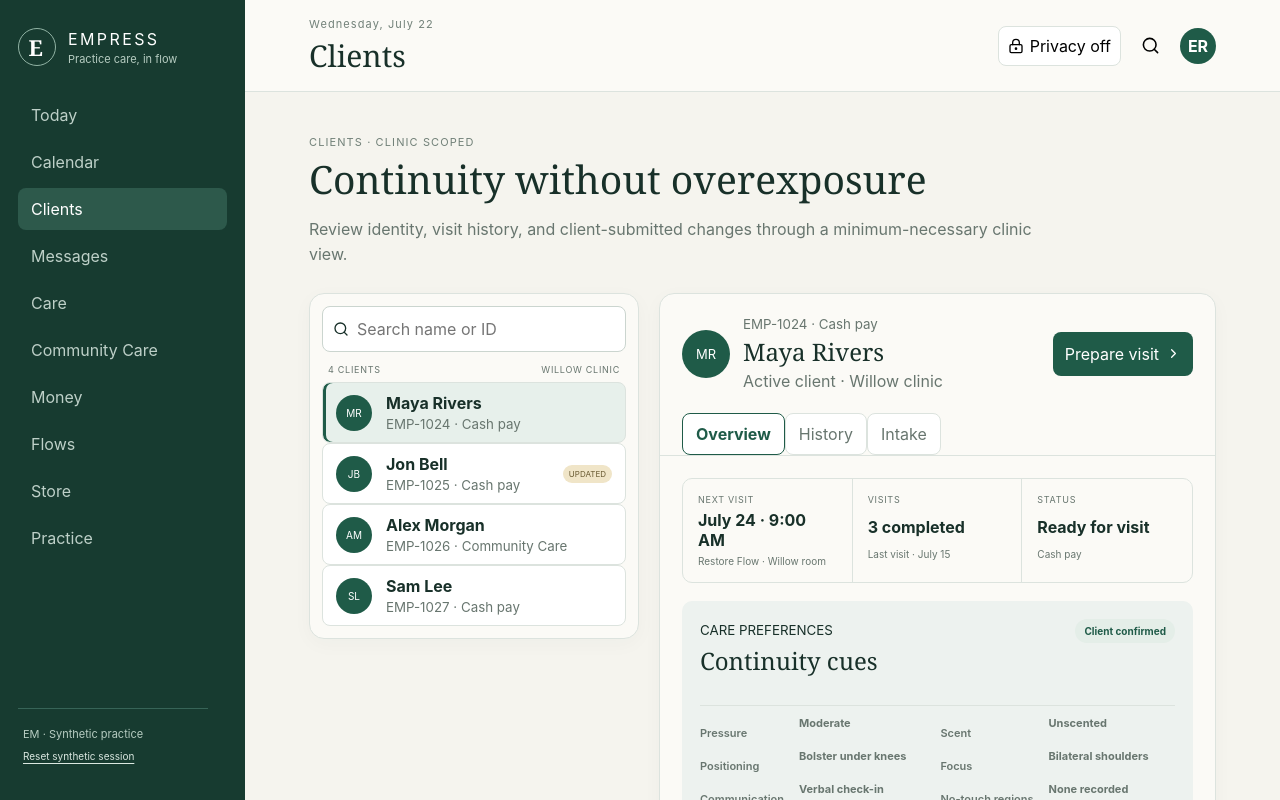
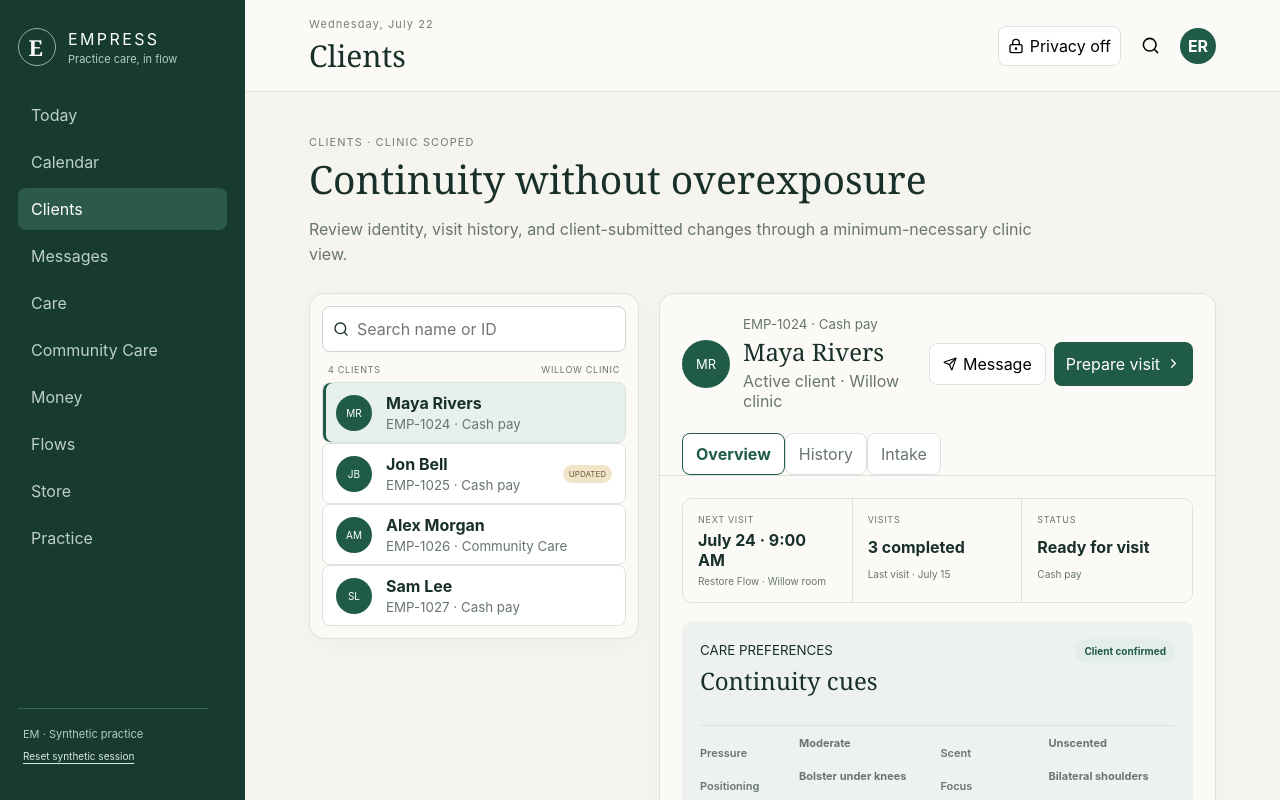
Before and after one commit to edidasken/empress, a React (Vite) app: page / in a window 1280 px wide. Both pictures are taken after a click on the button "Clients". Shown: the top 800 px of the page. Built offline with nearby package versions, Linux system fonts and the light colour scheme.

Commit message:
Connect messaging to client continuity

```diff
--- a/src/enhancements.css
+++ b/src/enhancements.css
@@ -251,6 +251,7 @@ button:disabled { cursor: not-allowed; }
 .task-row.done { opacity: .58; }
 .task-row.done > button { background: var(--green) !important; }
 .task-row.done b { text-decoration: line-through; }
+.queue-link { display: flex; width: 100%; justify-content: center; align-items: center; gap: 7px; margin-top: 10px; color: var(--green); }
 .all-clear { display: flex; gap: 9px; align-items: center; padding: 12px; margin-top: 10px; border-radius: 9px; background: #e5eee9; color: var(--green); }
 .all-clear span { display: grid; font-size: 11px; }
 .clients-layout { display: grid; grid-template-columns: 330px 1fr; gap: 20px; align-items: start; }
@@ -271,6 +272,8 @@ button:disabled { cursor: not-allowed; }
 .client-profile-head h3 { margin: 0; }
 .client-profile-head small, .client-profile-head span { color: var(--muted); }
 .client-profile-head .primary { width: auto; }
+.client-actions { display: flex; gap: 8px; align-items: center; }
+.client-actions > button { display: flex; align-items: center; gap: 6px; white-space: nowrap; }
 .client-tabs { display: flex; padding: 0 22px; border-bottom: 1px solid var(--line); }
 .client-tabs button { position: relative; border: 0; border-bottom: 2px solid transparent; border-radius: 0; background: transparent; padding: 12px 16px; color: var(--muted); }
 .client-tabs button.selected { border-color: var(--green); color: var(--green); font-weight: 700; }
@@ -379,6 +382,8 @@ button:disabled { cursor: not-allowed; }
   .store-product h3, .store-product p { min-height: 0; }
   .client-profile-head { grid-template-columns: auto 1fr; }
   .client-profile-head .primary { grid-column: 1 / -1; width: 100%; }
+  .client-actions { grid-column: 1 / -1; }
+  .client-actions > button { flex: 1; justify-content: center; }
   .client-metrics { grid-template-columns: 1fr; }
   .client-metrics > div { border-right: 0; border-bottom: 1px solid var(--line); }
   .preference-panel dl { grid-template-columns: auto 1fr; }
--- a/src/main.tsx
+++ b/src/main.tsx
@@ -44,7 +44,11 @@ import {
 } from "./messages";
 import { searchForView, viewFromSearch } from "./routing";
 import { resourceConflicts, type ScheduleBlock } from "./schedule";
-import { clearEmpressSession, useSessionState } from "./session";
+import {
+  clearEmpressSession,
+  useSessionState,
+  writeSessionValue,
+} from "./session";
 import "./styles.css";
 import "./enhancements.css";
 const nav = [
@@ -291,10 +295,30 @@ function Route({
   onGo: (view: string) => void;
 }) {
   if (view === "Today")
-    return <Today privacy={privacy} onPrepare={() => onGo("Care")} />;
+    return (
+      <Today
+        privacy={privacy}
+        onPrepare={() => onGo("Care")}
+        onMessage={() => onGo("Messages")}
+      />
+    );
   if (view === "Calendar") return <Calendar privacy={privacy} />;
   if (view === "Clients")
-    return <Clients privacy={privacy} onPrepare={() => onGo("Care")} />;
+    return (
+      <Clients
+        privacy={privacy}
+        onPrepare={() => onGo("Care")}
+        onMessage={(index) => {
+          writeSessionValue("messages:selected-client", index);
+          writeSessionValue(
+            "messages:channel",
+            messageClients[index].consent.sms ? "sms" : "email",
+          );
+          writeSessionValue("messages:draft", "");
+          onGo("Messages");
+        }}
+      />
+    );
   if (view === "Messages") return <Messages privacy={privacy} />;
   if (view === "Care") return <Care privacy={privacy} />;
   if (view === "Community Care") return <Community />;
@@ -332,9 +356,11 @@ function Shell({
 function Today({
   privacy,
   onPrepare,
+  onMessage,
 }: {
   privacy: boolean;
   onPrepare: () => void;
+  onMessage: () => void;
 }) {
   const [visitStatus, setVisitStatus] = useSessionState<Status>(
     "today:visit-status",
@@ -443,6 +469,9 @@ function Today({
               </span>
             </div>
           ))}
+          <button className="queue-link" onClick={onMessage}>
+            <Send size={14} /> Open client communication queue
+          </button>
           {!remaining && (
             <div className="all-clear">
               <CheckCircle2 />
@@ -781,9 +810,11 @@ const clientRecords = people.map((name, index) => ({
 function Clients({
   privacy,
   onPrepare,
+  onMessage,
 }: {
   privacy: boolean;
   onPrepare: () => void;
+  onMessage: (index: number) => void;
 }) {
   const [q, setQ] = useState("");
   const [selected, setSelected] = useState(0);
@@ -881,9 +912,14 @@ function Clients({
               <h3>{displayName}</h3>
               <span>Active client · Willow clinic</span>
             </div>
-            <button className="primary" onClick={onPrepare}>
-              Prepare visit <ChevronRight size={15} />
-            </button>
+            <div className="client-actions">
+              <button onClick={() => onMessage(selected)}>
+                <Send size={14} /> Message
+              </button>
+              <button className="primary" onClick={onPrepare}>
+                Prepare visit <ChevronRight size={15} />
+              </button>
+            </div>
           </div>
           <div
             className="client-tabs"
--- a/src/session.ts
+++ b/src/session.ts
@@ -23,6 +23,10 @@ export function clearEmpressSession(
   keys.forEach((key) => storage.removeItem(key));
 }
 
+export function writeSessionValue<T>(key: string, value: T) {
+  window.sessionStorage.setItem(sessionPrefix + key, JSON.stringify(value));
+}
+
 export function useSessionState<T>(key: string, initial: T | (() => T)) {
   const storageKey = sessionPrefix + key;
   const fallback = () =>
```
Also changed, not shown: 1 other file (tests, documents, lock files or other folders).
